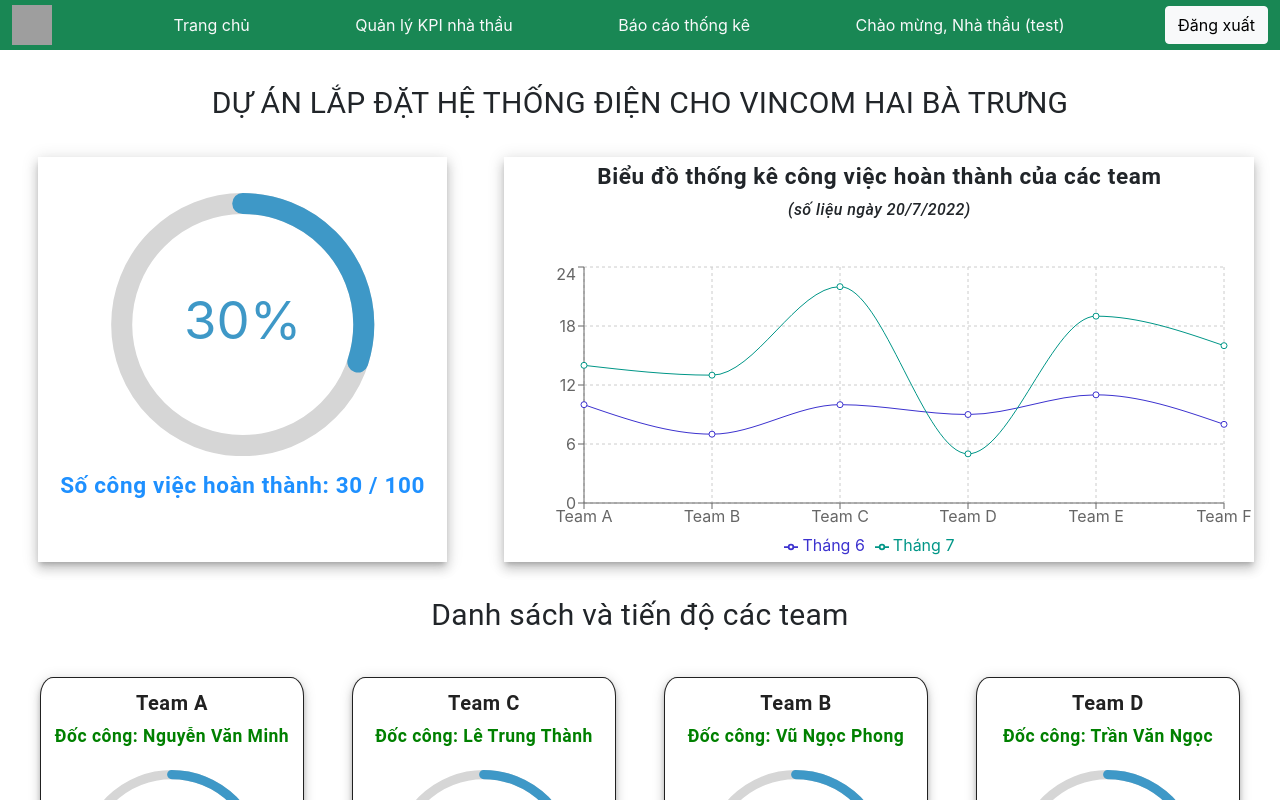
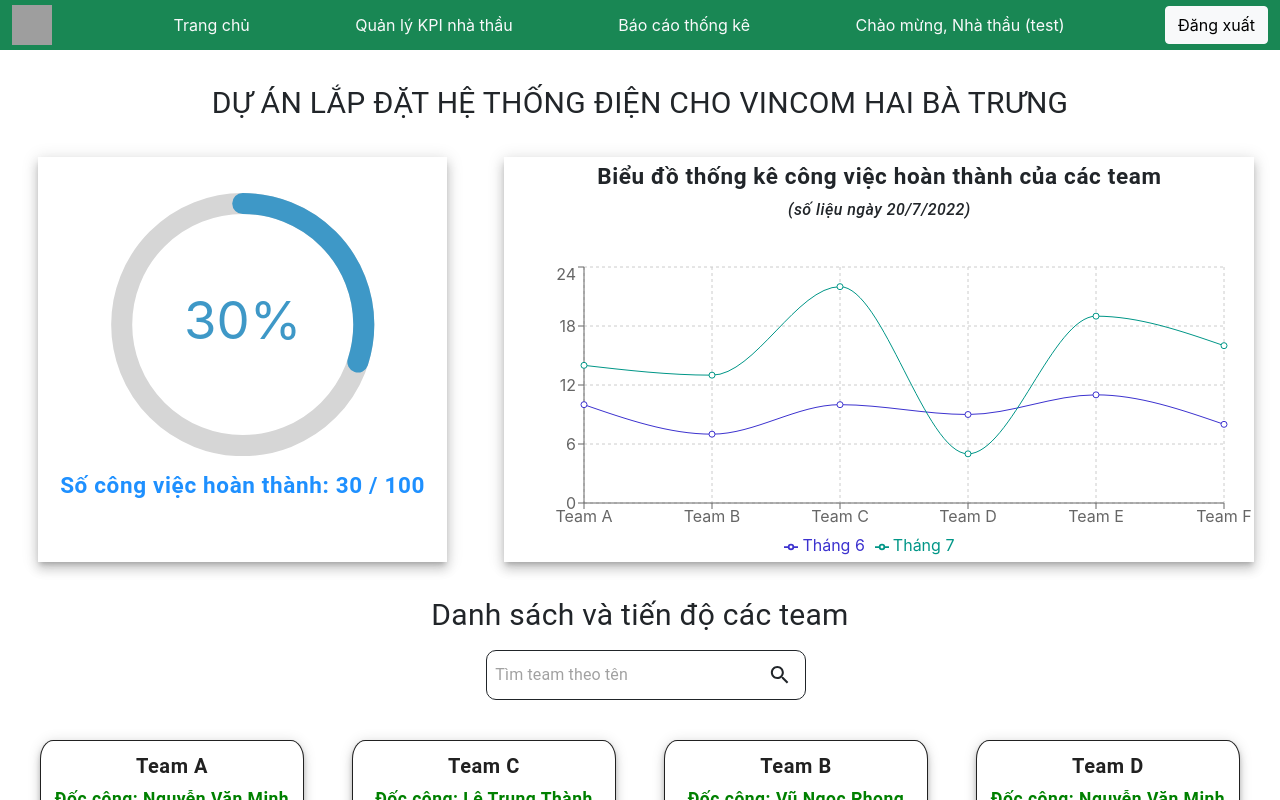
Before and after one commit to dungnguyenBKA/user-interface-hedspi-2022, a React (Create React App) app: page /statistic in a window 1280 px wide. Both pictures are taken after a click on the button "ĐĂNG NHẬP VỚI VAI TRÒ NHÀ THẦU (TEST)". Shown: the top 800 px of the page. Built offline with nearby package versions, Linux system fonts and the light colour scheme; grey boxes are pictures that could not be loaded.

Commit message:
statistic

```diff
--- a/src/pages/Statistic/Statistic.js
+++ b/src/pages/Statistic/Statistic.js
@@ -8,6 +8,11 @@
 import { CircularProgressbar } from "react-circular-progressbar";
 import NavBar from "../../components/NavBar/NavBar";
 import Footer from "../../components/Footer/footer";
+import useAuth from "../../hooks/useAuth";
+
+import { InputBase } from '@mui/material';
+import SearchIcon from '@mui/icons-material/Search';
+
 
 import {
   LineChart,
@@ -49,10 +54,12 @@
     "name": "Team F",
     "Tháng 6": 8,
     "Tháng 7": 16,
-  }
+  },
 ]
 
 const Statistic = () => {
+  const {user} = useAuth()
+  if(user.role == 'contractor')
   return (
     <Box
       sx={{
@@ -188,6 +195,26 @@
       >
         Danh sách và tiến độ các team
       </Typography>
+      <Box
+          sx={{
+            display: "flex",
+            flexDirection: "row",
+            alignItems: "center",
+            border: 0.5,
+            width: "25%",
+            height: "50px",
+            borderRadius: "10px",
+            marginTop: "1%",
+            marginLeft: "38%"
+          }}
+        >
+          <InputBase
+            placeholder='Tìm team theo tên'
+            sx={{ marginLeft: "2.5%", flex: 5 }}
+          />
+
+          <SearchIcon sx={{ flex: 1 }} />
+        </Box>
       <Box p={5}>
         <Grid container spacing={6}>
           {teams.map((element) => (
@@ -206,6 +233,66 @@
       <Footer />
     </Box>
   );
+
+  if(user.role == 'manager')return(
+    <Box
+    sx={{
+      display: "flex",
+      flexDirection: "column",
+      backgroundColor: "white",
+      boxShadow: "none",
+      overflow: "visible",
+    }}
+  >
+  <NavBar />
+
+    <Typography
+        sx={{
+          fontSize: "30px",
+          textAlign: "center",
+          marginTop: "30px"
+        }}
+      >
+        Danh sách và tiến độ các team
+      </Typography>
+      <Box
+          sx={{
+            display: "flex",
+            flexDirection: "row",
+            alignItems: "center",
+            border: 0.5,
+            width: "25%",
+            height: "50px",
+            borderRadius: "10px",
+            marginTop: "1%",
+            marginLeft: "38%"
+          }}
+        >
+          <InputBase
+            placeholder='Tìm team theo tên'
+            sx={{ marginLeft: "2.5%", flex: 5 }}
+          />
+
+          <SearchIcon sx={{ flex: 1 }} />
+        </Box>
+      <Box p={5}>
+        <Grid container spacing={6}>
+          {teams.filter(item => item.leader == user.username).map((element) => (
+            <Grid
+              item xs={12} sm={6} md={4} lg={3} xl={2}
+              key={element.id}
+            >
+              <TeamCard data={element} />
+            </Grid>
+          ))}
+        </Grid>
+      </Box>
+      <Footer />
+
+  </Box>
+
+  );
+  return <div></div>
 }
 
 export default Statistic;
--- a/src/pages/Statistic/StatisticMockData.js
+++ b/src/pages/Statistic/StatisticMockData.js
@@ -24,13 +24,27 @@
     { id: 63, name: "Bùi Tiến Dũng", teamId: 6, completed: 8, asigned: 12, "Đúng hạn": 8, "Trễ hạn": 4 },
     { id: 64, name: "Nguyễn Quang", teamId: 6, completed: 8, asigned: 8, "Đúng hạn": 8, "Trễ hạn": 0 },
     { id: 65, name: "Trần Trọng Đức", teamId: 6, completed: 8, asigned: 10, "Đúng hạn": 8, "Trễ hạn": 2 },
+
+    { id: 71, name: "Vũ Văn Thành", teamId: 7, completed: 9, asigned: 10, "Đúng hạn": 9, "Trễ hạn": 1 },
+    { id: 72, name: "Kim Văn Minh", teamId: 7, completed: 8, asigned: 10, "Đúng hạn": 8, "Trễ hạn": 2 },
+    { id: 73, name: "Bùi Tiến Dũng", teamId: 7, completed: 8, asigned: 12, "Đúng hạn": 8, "Trễ hạn": 4 },
+    { id: 74, name: "Nguyễn Quang", teamId: 7, completed: 8, asigned: 8, "Đúng hạn": 8, "Trễ hạn": 0 },
+    { id: 75, name: "Trần Trọng Đức", teamId: 7, completed: 8, asigned: 10, "Đúng hạn": 8, "Trễ hạn": 2 },
+
+    { id: 80, name: "Lê Văn Chính", teamId: 8, completed: 4, asigned: 7, "Đúng hạn": 4, "Trễ hạn": 3 },
+    { id: 81, name: "Kiều Thị Hải", teamId: 8, completed: 7, asigned: 7, "Đúng hạn": 7, "Trễ hạn": 0 },
+    { id: 82, name: "Trương Gia Huy", teamId: 8, completed: 6, asigned: 7, "Đúng hạn": 6, "Trễ hạn": 1 },
+
 ];
 
 export const teams = [
     { id: 1, name: "Team A", completed: 15, allTask: 21, leader: "Nguyễn Văn Minh" },
     { id: 2, name: "Team C", completed: 17, allTask: 21, leader: "Lê Trung Thành" },
     { id: 3, name: "Team B", completed: 7, allTask: 14, leader: "Vũ Ngọc Phong" },
-    { id: 4, name: "Team D", completed: 20, allTask: 33, leader: "Trần Văn Ngọc" },
+    { id: 4, name: "Team D", completed: 20, allTask: 33, leader: "Nguyễn Văn Minh" },
     { id: 5, name: "Team E", completed: 24, allTask: 41, leader: "Phan Ngọc Huy" },
     { id: 6, name: "Team F", completed: 41, allTask: 50, leader: "Lê Thị Tuyết" },
+    { id: 7, name: "Team H", completed: 6, allTask: 21, leader: "Quản lý/Đốc công (Test)" },
+    { id: 8, name: "Team G", completed: 13, allTask: 17, leader: "Quản lý/Đốc công (Test)" },
+
 ]
```
Also changed, not shown: 1 other file (tests, documents, lock files or other folders).
